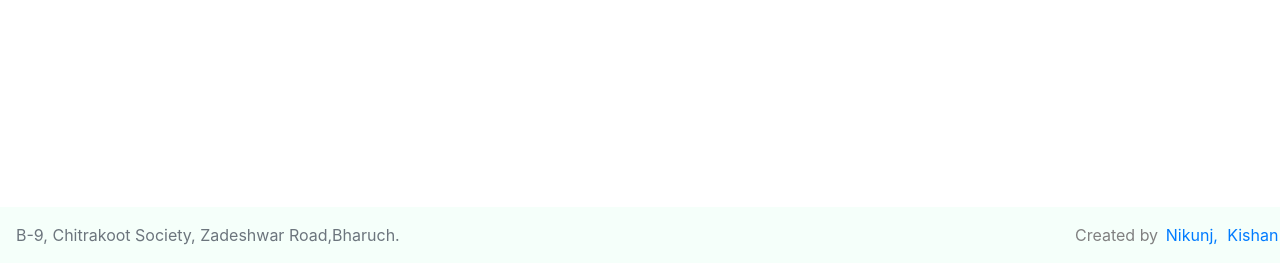
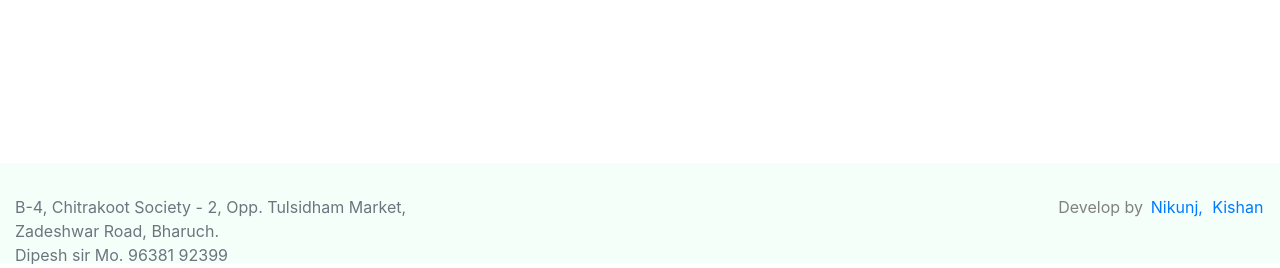
Before and after one commit to nnikunjt/student_results, a PHP site: page /admin/settings.php in a window 1280 px wide. Shown: the part 607-875 px from the top of the page. Run offline with PHP 8.4, Linux system fonts and the light colour scheme; a user stored in the database is signed in; some libraries are stand-ins or nearby versions.

Commit message:
make new changes

```diff
--- a/CSS/style.css
+++ b/CSS/style.css
@@ -39,7 +39,7 @@
    	flex: 0 0 auto;
  	bottom:0px;
 
-
+	height: 100px;
 	width: 100%;
  	padding-top: 2rem;
 
--- a/admin/add_user.php
+++ b/admin/add_user.php
@@ -68,7 +68,7 @@ SESSION_START();
                         <div class="card-body">
                             <ul class="list-group">
                                 <a href="dashboard.php" class="list-group-item">Dashboard</a>
-                                <a href="add_student.php" class="list-group-item disabled">Add student</a>
+                                <a href="add_student.php" class="list-group-item ">Add student</a>
                                 <a href="add_result.php" class="list-group-item">Add result</a>
                                 <a href="add_user.php" class="list-group-item disabled">Add user</a>
                                 <a href="settings.php" class="list-group-item">Settings</a>
--- a/admin/settings.php
+++ b/admin/settings.php
@@ -238,20 +238,21 @@ SESSION_START();
 
 
 
-   <footer class="page-footer font-small unique-color-dark pt-4">
-    <div class="footer  py-3">
+ <footer class="footer">
+ <div class="container-fluid paddind">
+    <div class="row ">
 
-            <div align="left">
-             <span class="text-muted" >B-9, Chitrakoot Society, Zadeshwar Road,Bharuch.</span>
-                </div></div>
-    <div class="footer py-3 " style="background-color: transparent;" >
-       <div align="right"> Created by
-                  <a href="https://plus.google.com/103929880037258813858">Nikunj,</a>
-                  <a href="https://plus.google.com/100510913946087775138"> Kishan</a>
-            </div>
+        <div class="col-md-4">
+           <p class="text-muted" >B-4, Chitrakoot Society - 2, Opp. Tulsidham Market, Zadeshwar Road, Bharuch.<br>
+             Dipesh sir Mo. 96381 92399 </p>
+
         </div>
-
-  </footer>
+        <div class="col-md-8" align="right">
+            <p> Develop by
+            <a href="https://plus.google.com/103929880037258813858" target="_blank">Nikunj,</a>
+                  <a href="https://plus.google.com/100510913946087775138" target="_blank"> Kishan</a></p>
+        </div>
+</footer>
 
 
 </body>
--- a/css/style.css
+++ b/css/style.css
@@ -39,7 +39,7 @@
    	flex: 0 0 auto;
  	bottom:0px;
 
-
+	height: 100px;
 	width: 100%;
  	padding-top: 2rem;
 
```
